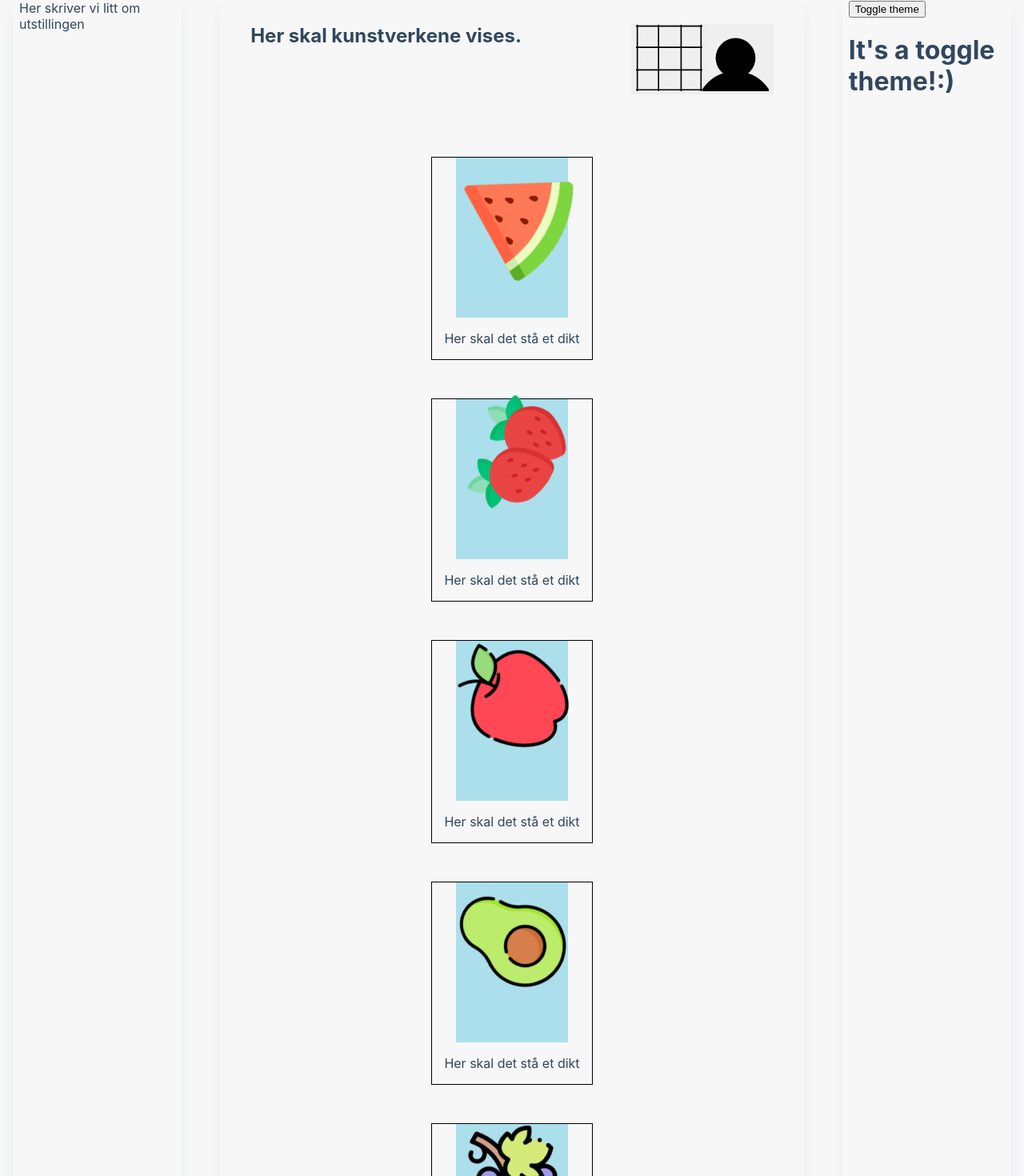
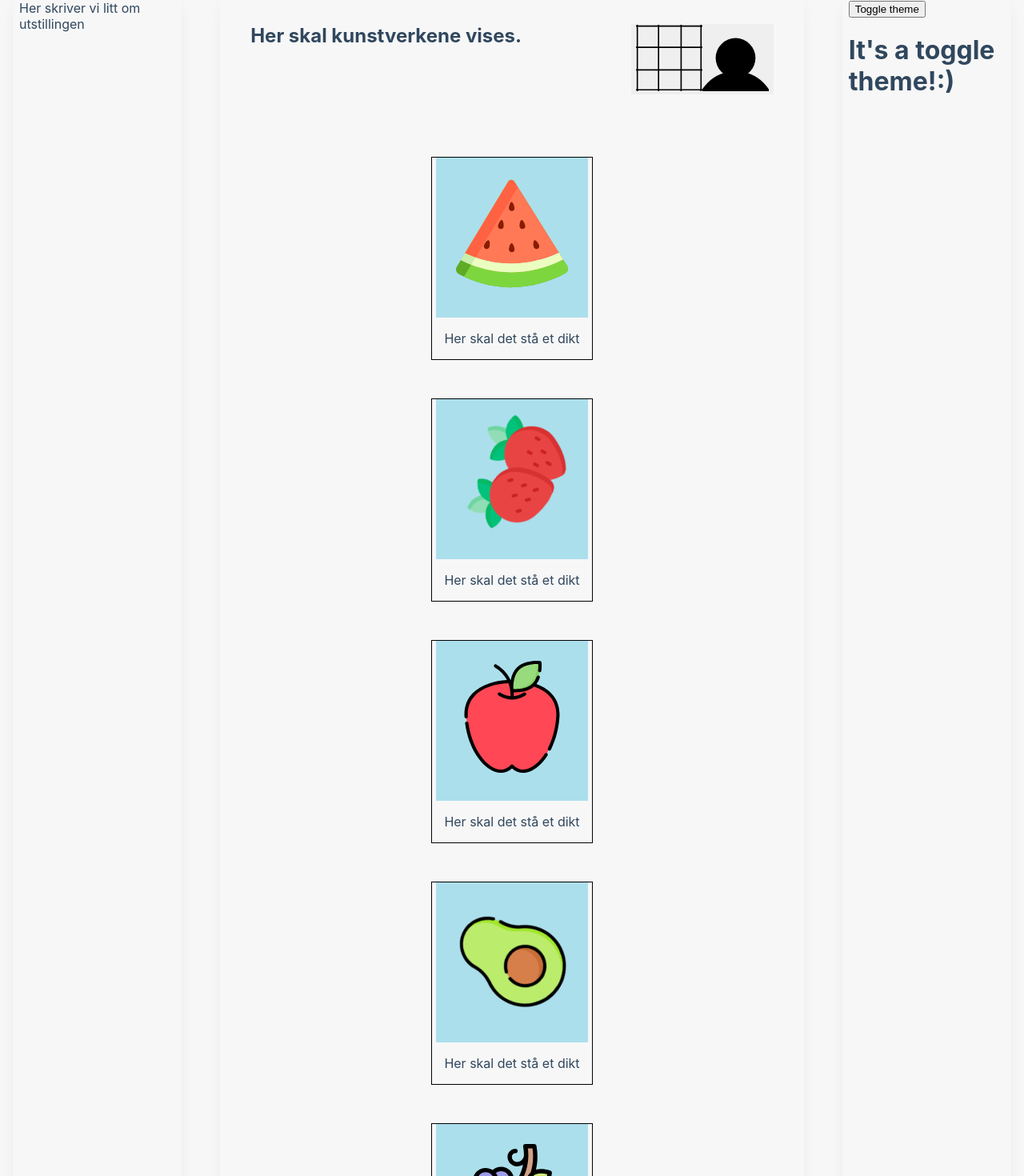
Before and after one commit to carobarstad/IT2810-project-2, a React (Create React App) app in the folder kunstutstilling/: page / in a window 1280 px wide. Shown: the part 152-1622 px from the top of the page at 80% size. Built offline with nearby package versions, Linux system fonts and the light colour scheme.

Commit message:
Lagt til animasjoner

```diff
--- a/kunstutstilling/src/css/svg/fruit.css
+++ b/kunstutstilling/src/css/svg/fruit.css
@@ -1,8 +1,19 @@
 .svgimg {
+    padding: 25px;
     height: 140px;
     width: 140px;
-    animation-name: testAnimate;
+}
+
+.rotate {
+    animation-name: rotateFull;
     animation-duration: 6s;
+    animation-iteration-count: infinite;
+    animation-timing-function: linear;
+}
+
+.shake {
+    animation-name: shake;
+    animation-duration: 2s;
     animation-iteration-count: infinite;
     animation-timing-function: linear;
 }
@@ -18,10 +29,16 @@
     height: 200%;
 }
 
-/* Avocado */
+/* Animasjon */
 
-
-@keyframes testAnimate {
+@keyframes rotateFull {
     from {transform:rotate(0deg)}
     to {transform:rotate(360deg)}
   }
+
+  @keyframes shake {
+      0% {transform:rotate(0deg)}
+      25% {transform:rotate(20deg)}
+      75% {transform:rotate(-20deg)}
+      100% {transform: rotate(0deg);}
+  }
--- a/kunstutstilling/src/svg/Apple.tsx
+++ b/kunstutstilling/src/svg/Apple.tsx
@@ -3,7 +3,7 @@ import React from 'react';
 export default function Apple() {
     return (
         <div className="Apple">
-            <svg className="svgimg" enable-background="new 0 0 512 512" height="512" viewBox="0 0 512 512" width="512" xmlns="http://www.w3.org/2000/svg">
+            <svg className="svgimg shake" enable-background="new 0 0 512 512" height="512" viewBox="0 0 512 512" width="512" xmlns="http://www.w3.org/2000/svg">
                 <path className="appleFill" d="m256 95.096c110.47 0 216.383 46.626 209.284 160.688-11.112 178.541-135.201 301.735-209.284 224.962-74.083 76.773-198.172-46.421-209.284-224.962-7.099-114.062 98.814-160.688 209.284-160.688z"/>
 
                 <path d="m355.348 108.702c-35.297 35.297-100.033 27.787-100.033 27.787s-7.51-64.737 27.787-100.033c35.297-35.297 100.033-27.787 100.033-27.787s7.51 64.737-27.787 100.033z" fill="#98db7c"/>
--- a/kunstutstilling/src/svg/Avocado.tsx
+++ b/kunstutstilling/src/svg/Avocado.tsx
@@ -3,7 +3,7 @@ import React from 'react';
 export default function Avocado() {
     return (
         <div className="Avocado">
-            <svg className="svgimg" enable-background="new 0 0 511.959 511.959" height="512" viewBox="0 0 511.959 511.959" width="512" xmlns="http://www.w3.org/2000/svg"><g><g>
+            <svg className="svgimg rotate" enable-background="new 0 0 511.959 511.959" height="512" viewBox="0 0 511.959 511.959" width="512" xmlns="http://www.w3.org/2000/svg"><g><g>
                 <path d="m374.993 130.095c.045-1.556.061-3.12.046-4.691-.616-64.358-53.067-117.025-117.423-117.89-66.507-.893-120.701 52.751-120.701 119.053 0 1.028.013 2.053.039 3.074.847 33.375-9.946 65.864-28.91 93.341-20.088 29.104-31.809 64.425-31.684 102.494.326 99.493 82.571 180.325 182.056 179.003 98.079-1.304 177.185-81.216 177.185-179.605 0-38.359-12.027-73.906-32.514-103.082-18.863-26.864-29.05-58.885-28.094-91.697z" fill="#bbec6c"/></g><g>
                 <path d="m435.598 324.871c0 98.388-79.099 178.307-177.187 179.608-4.712.06-9.395-.06-14.017-.35 93.806-5.973 168.032-83.951 168.032-179.258 0-38.359-12.026-73.906-32.516-103.081-18.869-26.863-29.054-58.879-28.094-91.695.04-1.561.06-3.121.04-4.692-.58-61.03-47.773-111.545-107.523-117.337 4.362-.42 8.794-.61 13.287-.55 64.351.861 116.807 53.526 117.417 117.888.02 1.571 0 3.131-.05 4.692-.95 32.816 9.234 64.832 28.104 91.695 20.481 29.173 32.507 64.721 32.507 103.08z" fill="#a2e62e"/></g><g><g>
                 <circle cx="255.98" cy="325.653" fill="#d77f4a" r="89.899"/></g><g>
--- a/kunstutstilling/src/svg/Grapes.tsx
+++ b/kunstutstilling/src/svg/Grapes.tsx
@@ -3,7 +3,7 @@ import React from 'react';
 export default function Grapes() {
     return (
         <div className="Grapes">
-            <svg className="svgimg" enable-background="new 0 0 511.984 511.984" height="512" viewBox="0 0 511.984 511.984" width="512" xmlns="http://www.w3.org/2000/svg"><g id="XMLID_2144_">
+            <svg className="svgimg shake" enable-background="new 0 0 511.984 511.984" height="512" viewBox="0 0 511.984 511.984" width="512" xmlns="http://www.w3.org/2000/svg"><g id="XMLID_2144_">
                 <path id="XMLID_1242_" d="m287.907 237.316c61.845-61.845 85.188-147.498 70.028-227.316h-41.177c13.344 70.259-7.204 145.656-61.642 200.095z" fill="#d1a184"/>
 
                 <g fill="#9d9ae8">
--- a/kunstutstilling/src/svg/Orange.tsx
+++ b/kunstutstilling/src/svg/Orange.tsx
@@ -3,7 +3,7 @@ import React from 'react';
 export default function Orange() {
     return (
         <div className="Orange">
-			<svg className="svgimg" x="0px" y="0px" viewBox="0 0 512.003 512.003" enable-background="new 0 0 512.003 512.003;">
+			<svg className="svgimg rotate" x="0px" y="0px" viewBox="0 0 512.003 512.003" enable-background="new 0 0 512.003 512.003;">
 			<circle fill="#ff9911" cx="256.002" cy="285.953" r="226.05"/>
 			<g>
 				<circle fill="#F18700" cx="380.332" cy="232.716" r="29.006"/>
--- a/kunstutstilling/src/svg/Strawberry.tsx
+++ b/kunstutstilling/src/svg/Strawberry.tsx
@@ -3,7 +3,7 @@ import React from 'react';
 export default function Strawberry() {
     return (
         <div className="Strawberry">
-            <svg className="svgimg" enable-background="new 0 0 512 512" height="512" viewBox="0 0 512 512" width="512" xmlns="http://www.w3.org/2000/svg"><g>
+            <svg className="svgimg rotate" enable-background="new 0 0 512 512" height="512" viewBox="0 0 512 512" width="512" xmlns="http://www.w3.org/2000/svg"><g>
             <path d="m426.694 127.832c.103-11.202-1.962-22.488-5.602-33.043-5.687-16.49-16.006-31.058-30.338-41.022-1.585-1.102-3.676-1.166-5.324-.16-14.696 8.97-25.776 22.65-32.457 38.509-5.433 12.894-8.823 27.475-7.327 41.556 2.384 22.426 11.961 44.782 29.426 59.718 2.495 2.133 5.292 4.155 8.036 5.946 1.603 1.046 3.675 1.052 5.282.013 4.099-2.65 7.946-5.69 11.477-9.062 16.557-15.812 26.615-39.46 26.827-62.455z" fill="#91deb6"/>
 
             <path d="m426.695 127.834c-.217 22.989-10.267 46.639-26.827 62.446-3.529 3.374-7.378 6.418-11.474 9.07-1.61 1.042-3.684 1.032-5.283-.01-1.269-.825-2.58-1.692-2.879-1.899-.743-.537-1.465-1.083-2.187-1.63.784-.681 1.548-1.393 2.301-2.105 16.561-15.818 26.621-39.467 26.827-62.456.103-11.206-1.96-22.494-5.603-33.049-5.066-14.693-13.806-27.859-25.796-37.589 3.013-2.58 6.243-4.922 9.658-7.006 1.641-1.001 3.735-.939 5.324.165 14.332 9.957 24.65 24.526 30.336 41.015 3.642 10.555 5.706 21.843 5.603 33.048z" fill="#6ed5a1"/>
--- a/kunstutstilling/src/svg/Watermelon.tsx
+++ b/kunstutstilling/src/svg/Watermelon.tsx
@@ -3,7 +3,7 @@ import React from 'react';
 export default function Watermelon() {
     return (
         <div className="Watermelon">
-		<svg version="1.1" className="svgimg" xmlns="http://www.w3.org/2000/svg" x="0px" y="0px"
+		<svg version="1.1" className="svgimg shake" xmlns="http://www.w3.org/2000/svg" x="0px" y="0px"
 			viewBox="0 0 512 512" enable-background="new 0 0 512 512;" >
 		<path fill="#5EAC24" d="M500.005,437.376c-127.423,70.649-300.304,93.28-463.346,15.548c-0.01-0.01-0.031-0.01-0.041-0.021
 			c-8.146-3.882-16.281-8.022-24.376-12.42c-11.749-6.38-15.765-21.32-8.858-32.769l18.811-31.179l18.501-30.663L238.314,18.415
```
